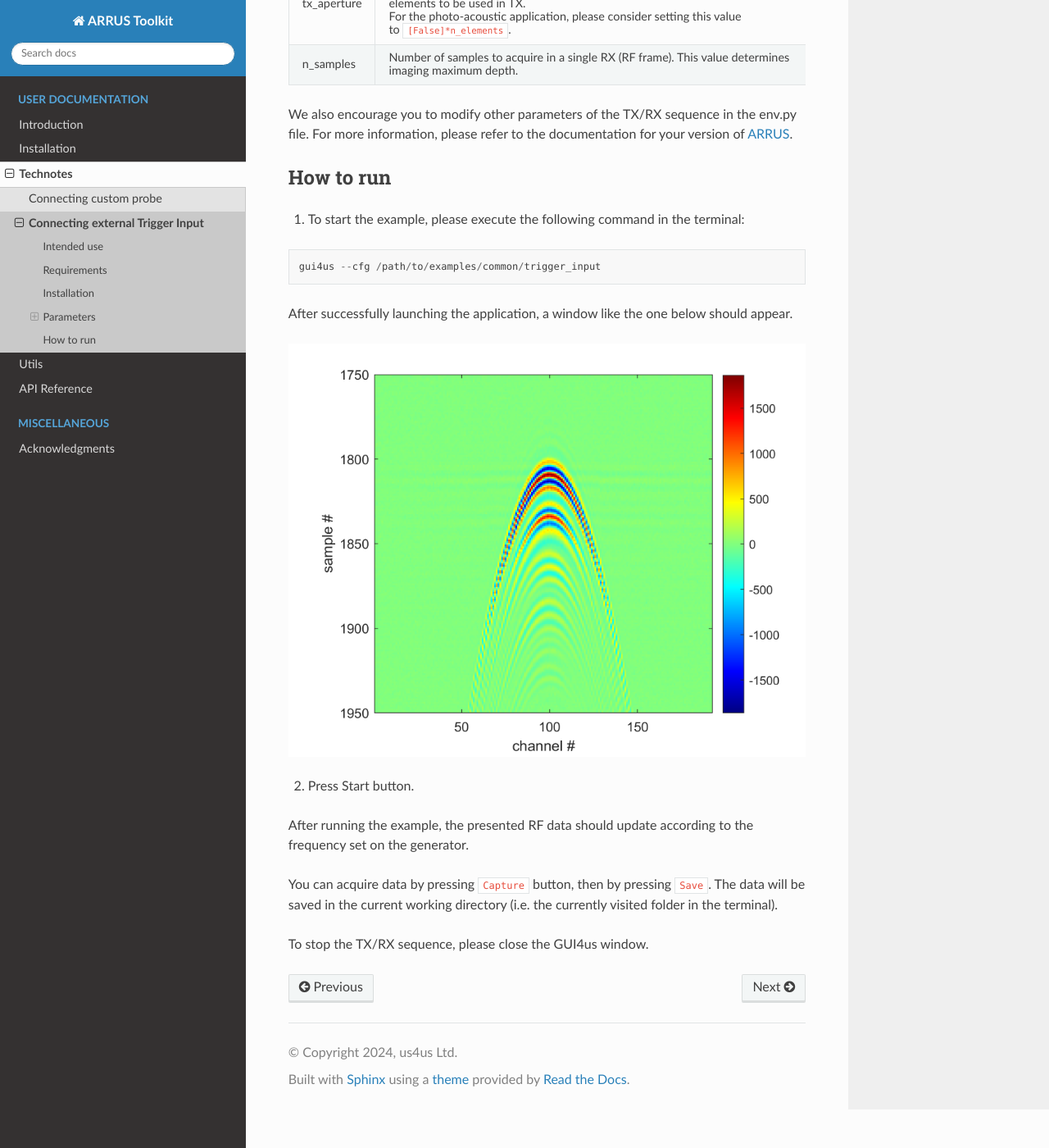
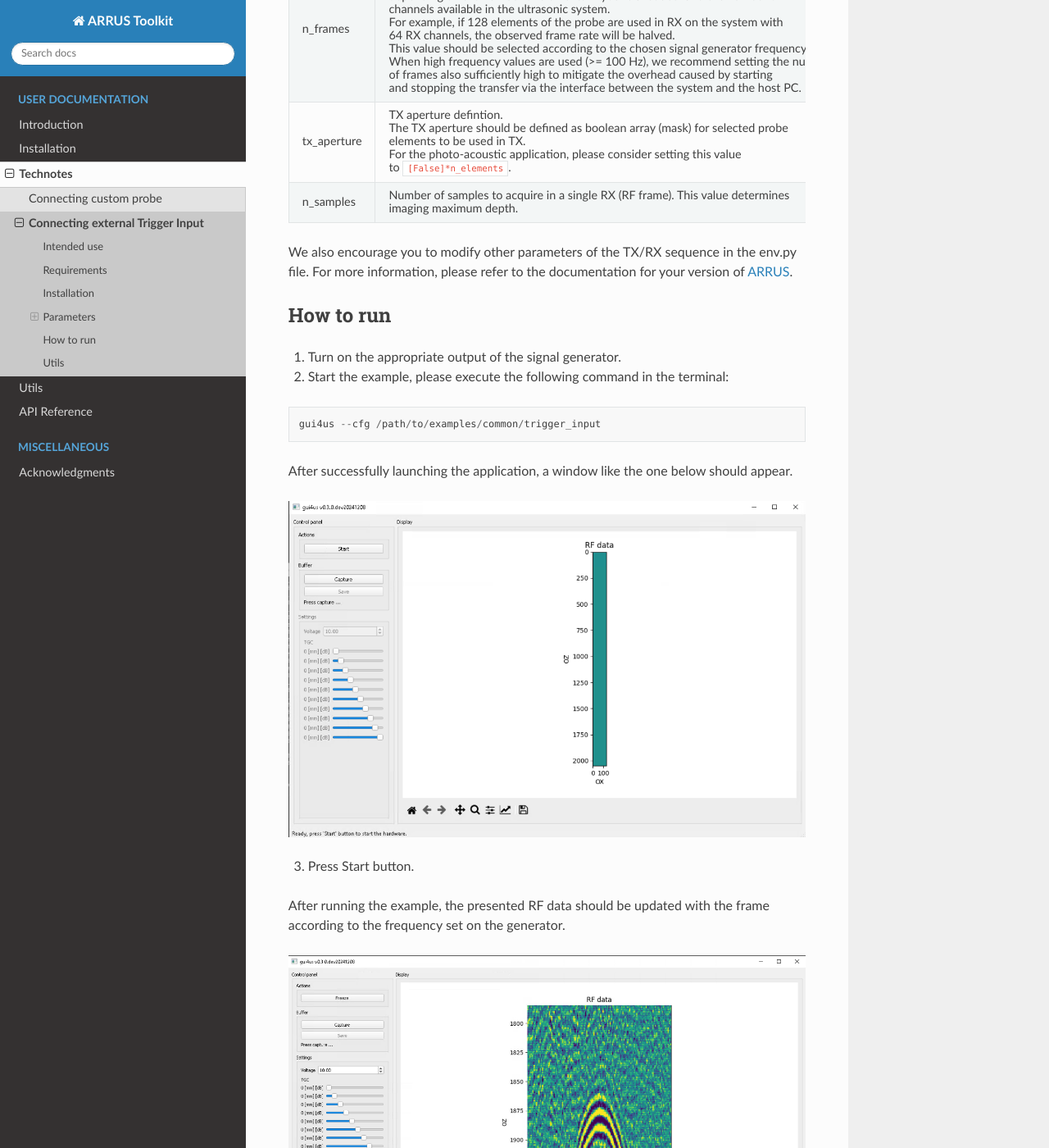
Before and after one commit to us4useu/arrus-toolkit, a Sphinx documentation site: the page built from docs/content/technotes/trigger_input/index.rst, in a window 1280 px wide and 1400 px high, scrolled down 2025 px. Shown: the whole window at 82% size. Built offline with Sphinx 7.4.7 and the Read the Docs theme 3.1.0, drawn with Linux system fonts in a browser that asks for light colours; some of the changed text lies outside the part shown.

Commit message:
Minor fixes.

```diff
--- a/docs/content/technotes/trigger_input/index.rst
+++ b/docs/content/technotes/trigger_input/index.rst
@@ -32,8 +32,16 @@
 Installation
 ------------
 
+Hardware:
+
+- Connect the signal generator output to the ultrasound system "TRIG IN" port.
+- Connect the ultrasound system "CLK OUT" port to the signal generator clock input.
+
+Software:
+
 1. Download the `trigger_input <https://github.com/us4useu/arrus-toolkit/tree/master/examples/common/trigger_input>`_ example (the whole directory).
 2. Update the ``us4r.prototxt``: set the proper probe adapter name, probe name, HV model name.
+
 
 Parameters
 ----------
@@ -124,7 +132,9 @@
 
 How to run
 ----------
-1. To start the example, please execute the following command in the terminal:
+
+1. Turn on the appropriate output of the signal generator.
+2. Start the example, please execute the following command in the terminal:
 
 ::
 
@@ -132,14 +142,23 @@
 
 After successfully launching the application, a window like the one below should appear.
 
-.. figure:: img/trigger_input.png
+.. figure:: img/trigger_off.png
 
-2. Press Start button.
+3. Press Start button.
 
-After running the example, the presented RF data should update according to the frequency set on the generator.
+After running the example, the presented RF data should be updated with the frame
+according to the frequency set on the generator.
+
+.. figure:: img/trigger_on.png
 
 You can acquire data by pressing ``Capture`` button, then by pressing ``Save``.
 The data will be saved in the current working directory (i.e. the currently
 visited folder in the terminal).
 
 To stop the TX/RX sequence, please close the GUI4us window.
+
+Utils
+-----
+
+The ``analyse.ipynb`` notebook shows how to read the data acquired using
+the gui4us capture buffer.
```
Also changed, not shown: docs/content/technotes/trigger_input/img/trigger_input.png (deleted), docs/content/technotes/trigger_input/img/trigger_off.png (added), docs/content/technotes/trigger_input/img/trigger_on.png (added), 1 other file.
